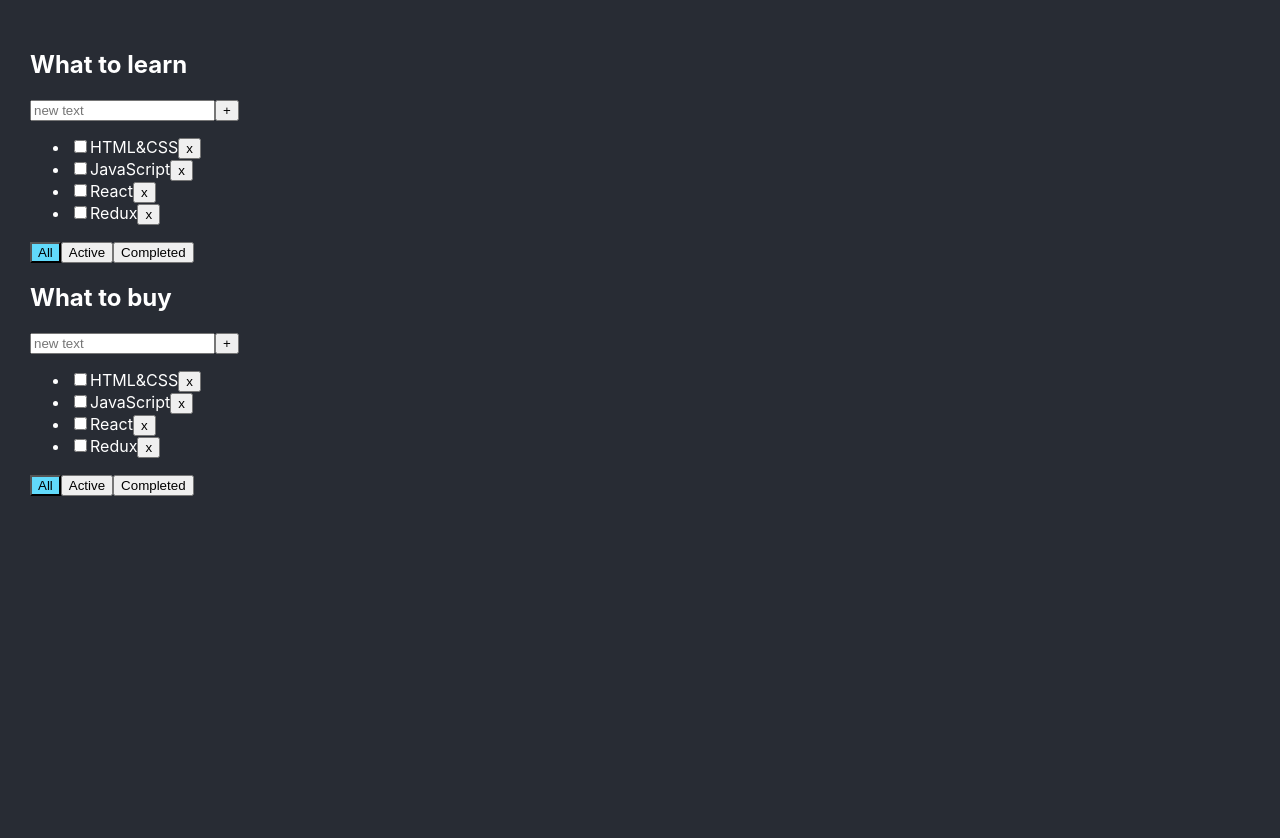
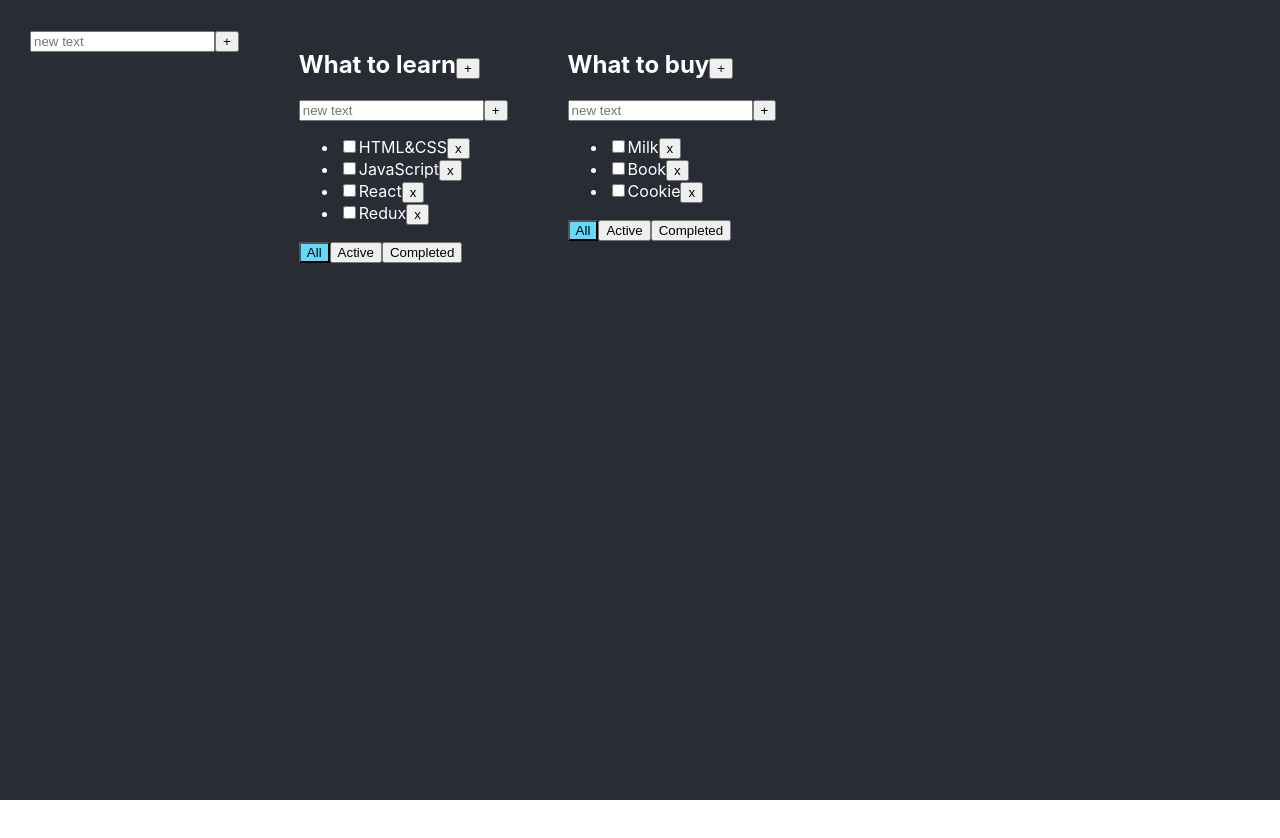
Before and after one commit to Reegulus/Todolist_TS, a React (Create React App) app: page / in a window 1280 px wide. Shown: the top 838 px of the page. After the commit the page ends 800 px from the top, so only its background shows below. Built offline with nearby package versions, Linux system fonts and the light colour scheme; the HTML template or start-up script is replaced by a standard one.

Commit message:
function addTodolist

```diff
--- /dev/null
+++ b/src/AddItemForm.tsx
@@ -0,0 +1,45 @@
+import React, {ChangeEvent, useState, KeyboardEvent} from 'react';
+import {FilterPropsType, TasksPropsType} from "./App";
+import {Simulate} from "react-dom/test-utils";
+import keyPress = Simulate.keyPress;
+
+export type  SuperInputType = {
+    callback: (title: string)=> void
+}
+
+export function AddItemForm(props: SuperInputType) {
+    const [newTitle, setNewTitle] = useState('')
+    const [error, setError] = useState<string | null>(null)
+
+
+    const addTaskHandler =  () => {
+        if(newTitle.trim() !== '') {
+            props.callback(newTitle)
+            setNewTitle('')
+        } else {
+            setError(' Title is required')
+        }
+    }
+    const onChangeInputHandler = (e: ChangeEvent<HTMLInputElement>) => {
+        setNewTitle(e.currentTarget.value)
+    }
+    const onKeyPressInputHandler =  (e: KeyboardEvent<HTMLInputElement>) => {
+        setError(null)
+        if(e.key === 'Enter') {
+            addTaskHandler()
+        }
+    }
+    return (
+        <div>
+            <input
+                className={error ? 'error' : ''}
+                placeholder={'new text'}
+                value={newTitle}
+                onKeyPress={onKeyPressInputHandler}
+                onChange={onChangeInputHandler}/>
+            <button onClick={addTaskHandler}>+</button>
+            {error && <div className={'error-message'}>{error}</div>}
+
+        </div>
+    );
+};
--- a/src/App.css
+++ b/src/App.css
@@ -1,9 +1,15 @@
 .App {
-  padding: 30px;
+  display: flex;
+  /*padding: 30px;*/
   background-color: #282c34;
   min-height: 100vh;
-  /*font-size: calc(10px + 2vmin);*/
   color: white;
+}
+.app-addItemForm {
+  padding: 30px;
+}
+.todolist {
+  padding: 30px;
 }
 
 .error {
@@ -13,6 +19,7 @@
 .error-message {
   color: red;
 }
+
 .active-filter {
   background-color: #61dafb;
 }
--- a/src/App.tsx
+++ b/src/App.tsx
@@ -2,6 +2,7 @@
 import './App.css';
 import {Todolist} from "./Todolist";
 import {v1} from "uuid";
+import {AddItemForm} from "./AddItemForm";
 
 export type TasksPropsType = {
     id: string
@@ -18,51 +19,75 @@
 function App() {
     const todolist1 = v1()
     const todolist2 = v1()
-    const [todolist, setTodolist] = useState<TodolistType[]>([
+
+    const [todolists, setTodolists] = useState<TodolistType[]>([
         {id: todolist1, title: 'What to learn', filter: 'all'},
         {id: todolist2, title: 'What to buy', filter: 'all'},
     ])
-    const [tasks, setTasks] = useState([
+    const [tasks, setTasks] = useState({
+        [todolist1]: [
             {id: v1(), title: 'HTML&CSS', isDone: false},
             {id: v1(), title: 'JavaScript', isDone: false},
             {id: v1(), title: 'React', isDone: false},
             {id: v1(), title: 'Redux', isDone: false}
-    ])
-    const [filter, setFilter] = useState<FilterPropsType>('all')
+        ],
+        [todolist2]: [
+            {id: v1(), title: 'Milk', isDone: false},
+            {id: v1(), title: 'Book', isDone: false},
+            {id: v1(), title: 'Cookie', isDone: false},
+        ]
 
-    function addTask(title: string) {
+    })
+function addTodolist(title: string) {
+        const newTodolist: TodolistType = {id: v1(), title: title, filter: 'all'}
+    setTodolists([...todolists, newTodolist])
+}
+    function addTask(title: string, todolistId: string) {
         const newTask = {id: v1(), title: title, isDone: false}
-        setTasks([newTask, ...tasks])
+        setTasks({...tasks, [todolistId]: [newTask, ...tasks[todolistId]]})
     }
-
-    function changeStatus(taskId: string, isDone: boolean) {
-       let task = tasks.find(el => el.id === taskId)
-           if(task) {
-               task.isDone = isDone
-               setTasks([...tasks])
+    function changeStatus(taskId: string, isDone: boolean, todolistId: string) {
+        let task = tasks[todolistId]
+        let taskStatus = task.find(el => el.id === taskId)
+        if (taskStatus) {
+            taskStatus.isDone = isDone
+            setTasks({...tasks})
+        }
+    }
+    function removeTask(taskId: string, todolistId: string) {
+        setTasks({...tasks, [todolistId]: tasks[todolistId].filter(t => t.id !== taskId)})
+    }
+    function changeFilter(value: FilterPropsType, todolistId: string) {
+        let todolist = todolists.find(tl => tl.id === todolistId)
+        if (todolist) {
+            todolist.filter = value
+            setTodolists([...todolists])
         }
     }
 
-    function removeTask(taskId: string) {
-        setTasks(tasks.filter(el => el.id !== taskId))
+
+    return (
+        <div className="App">
+            <div className={'app-addItemForm'}>
+                <AddItemForm callback={addTodolist}/>
+            </div>
+
+            {
+                todolists.map((tl) => {
+
+                    let taskForTodolist = tasks[tl.id]
+                    if (tl.filter === 'active') {
+                        taskForTodolist = taskForTodolist.filter(el => !el.isDone)
                     }
-
-    function changeFilter(value: FilterPropsType) {
-        setFilter(value)
-    }
-
-    let taskForTodolist = tasks
-if(filter === 'active') {
-    taskForTodolist = tasks.filter(el => !el.isDone)
-} if (filter === 'completed') {
-    taskForTodolist = tasks.filter(el => el.isDone)
+                    if (tl.filter === 'completed') {
+                        taskForTodolist = taskForTodolist.filter(el => el.isDone)
                     }
 
                     return (
-        <div className="App">
-            {todolist.map( (tl) => {
-                return (
+                        <div className={'todolist'}>
                             <Todolist
+                                key={tl.id}
+                                id={tl.id}
                                 title={tl.title}
                                 addTask={addTask}
                                 filter={tl.filter}
@@ -71,6 +96,8 @@
                                 changeStatus={changeStatus}
                                 changeFilter={changeFilter}
                             />
+                        </div>
+
                     )
                 })}
 
--- a/src/Todolist.tsx
+++ b/src/Todolist.tsx
@@ -2,61 +2,37 @@
 import {FilterPropsType, TasksPropsType} from "./App";
 import {Simulate} from "react-dom/test-utils";
 import keyPress = Simulate.keyPress;
+import {AddItemForm} from "./AddItemForm";
 
 export type  TodolistPropsType = {
+    id: string
     title: string
     filter: FilterPropsType
     tasks: TasksPropsType[]
-    addTask: (title: string)=> void
-    removeTask: (taskId: string)=> void
-    changeFilter: (value: FilterPropsType)=> void
-    changeStatus: (taskId: string, isDone: boolean)=> void
+    addTask: (title: string, todolistId: string)=> void
+    removeTask: (taskId: string, todolistId: string)=> void
+    changeFilter: (value: FilterPropsType, todolistId: string)=> void
+    changeStatus: (taskId: string, isDone: boolean, todolistId: string)=> void
 }
 
 export function Todolist(props: TodolistPropsType) {
-    const [newTitle, setNewTitle] = useState('')
-    const [error, setError] = useState<string | null>(null)
-
-
-    const addTaskHandler =  () => {
-        if(newTitle.trim() !== '') {
-            props.addTask(newTitle)
-            setNewTitle('')
-        } else {
-            setError(' Title is required')
-        }
-
-
-    }
-    const onChangeInputHandler = (e: ChangeEvent<HTMLInputElement>) => {
-        setNewTitle(e.currentTarget.value)
-    }
-    const onKeyPressInputHandler =  (e: KeyboardEvent<HTMLInputElement>) => {
-        setError(null)
-        if(e.key === 'Enter') {
-            addTaskHandler()
-        }
-    }
-    const onAllClickHandler =  () => {props.changeFilter('all')}
-    const onActiveClickHandler = () => {props.changeFilter('active')}
-    const onCompletedClickHandler =  () => {props.changeFilter('completed')}
+    const removeTodolistHandler = () => {}
+    const onAllClickHandler =  () => {props.changeFilter('all', props.id)}
+    const onActiveClickHandler = () => {props.changeFilter('active', props.id)}
+    const onCompletedClickHandler =  () => {props.changeFilter('completed', props.id)}
     return (
         <div>
-            <h2>{props.title}</h2>
-            <input
-                className={error ? 'error' : ''}
-                placeholder={'new text'}
-                value={newTitle}
-                onKeyPress={onKeyPressInputHandler}
-                onChange={onChangeInputHandler}/>
-            <button onClick={addTaskHandler}>+</button>
-            {error && <div className={'error-message'}>{error}</div>}
+            <h2>{props.title}
+                <button onClick={removeTodolistHandler}>+</button>
+            </h2>
+            <AddItemForm callback={(title)=>{props.addTask(title, props.id)}}  />
+
             <ul>
                 {props.tasks.map( (el) => {
-                    const removeTaskHandler = () => {props.removeTask(el.id)}
+                    const removeTaskHandler = () => {props.removeTask(el.id, props.id)}
                     const onChangeTaskHandler = (e: ChangeEvent<HTMLInputElement>) => {
                         let newIsDoneValue = e.currentTarget.checked
-                        props.changeStatus(el.id, newIsDoneValue)
+                        props.changeStatus(el.id, newIsDoneValue, props.id)
                     }
                     return (
                         <li key={el.id} className={el.isDone ?'is-done' : ''}>
```
Lines whose indentation alone changed are shown as unchanged.
